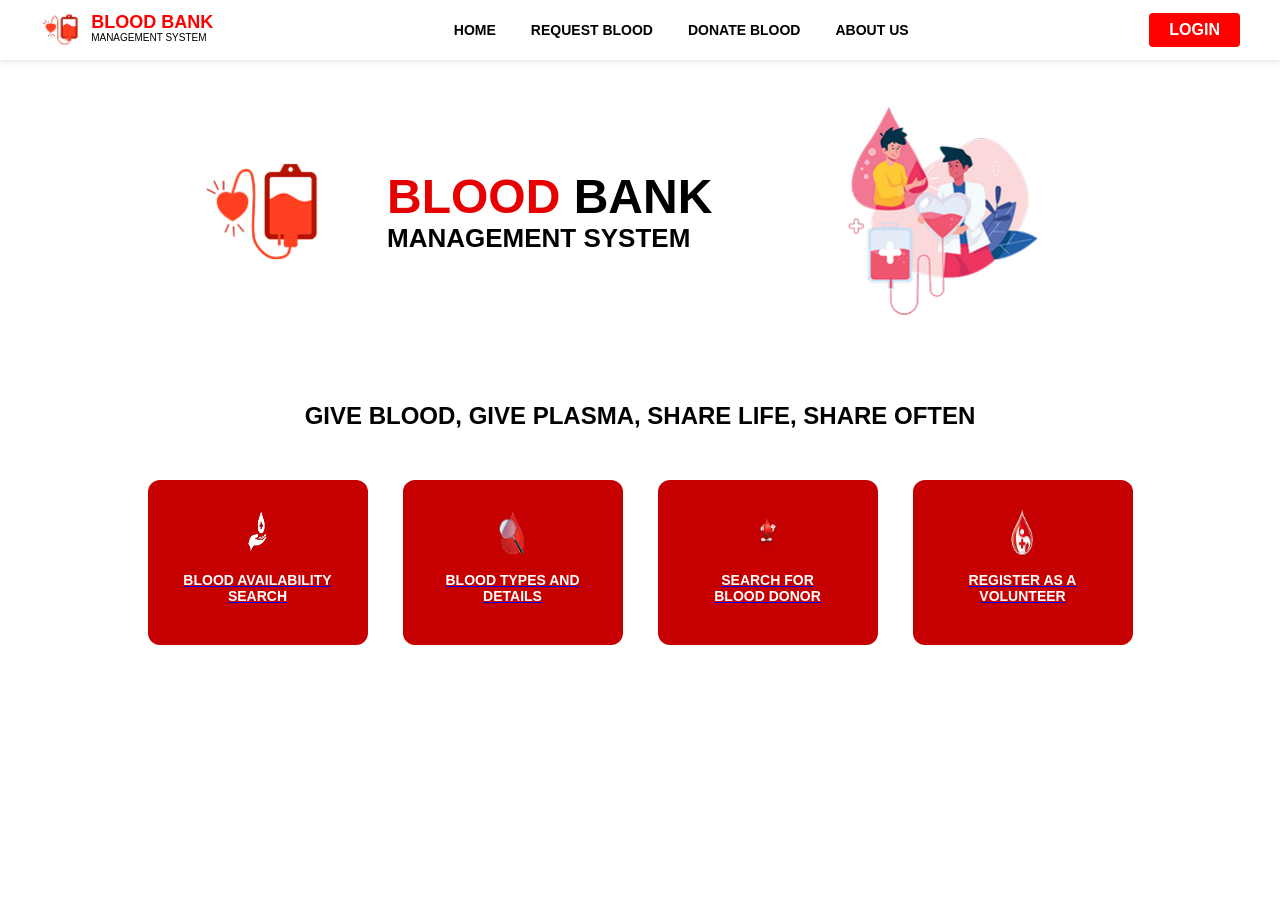
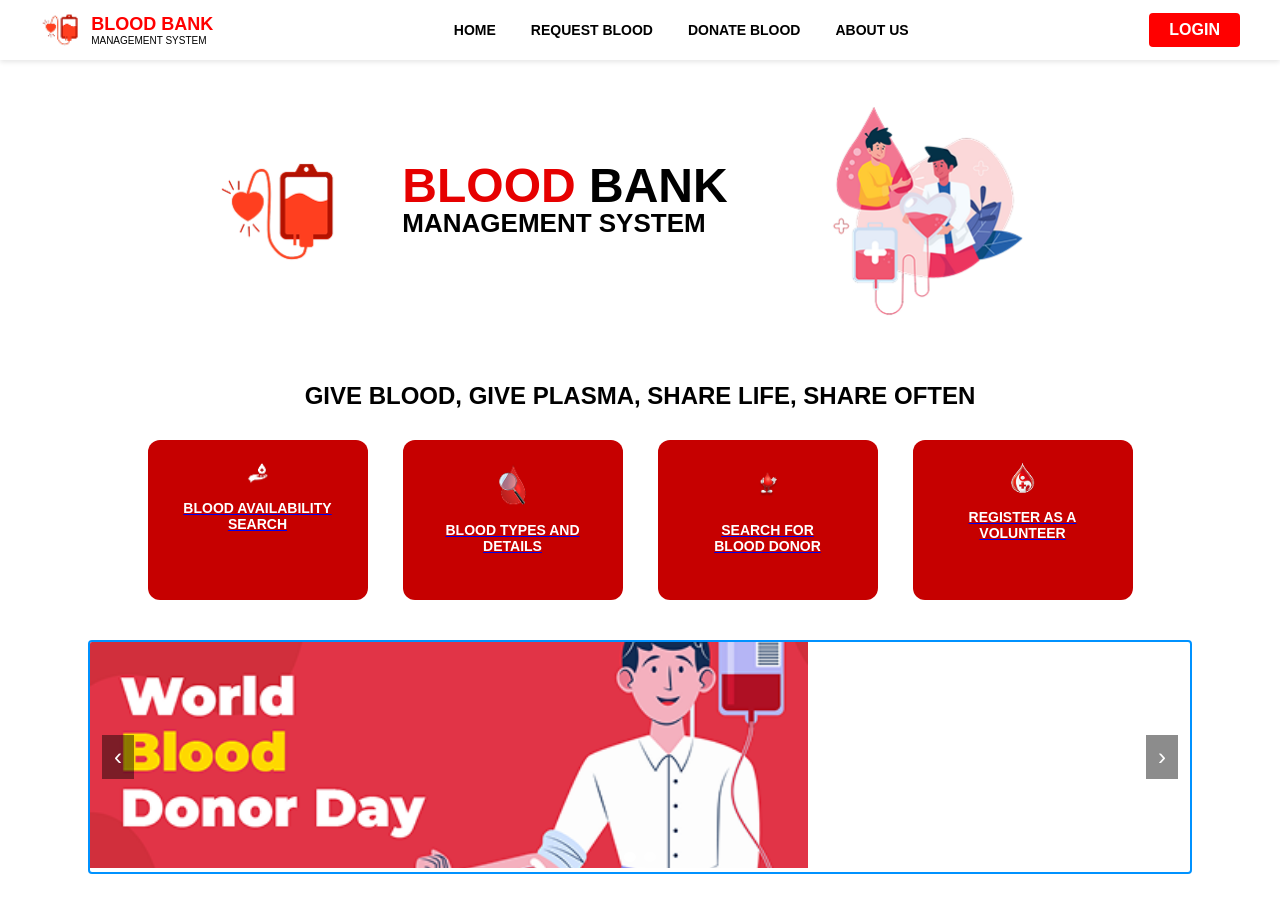
Before and after one commit to san413/bms-project, a Django app: page / in a window 1280 px wide. Before the commit the page ends 645 px from the top, so only its background shows below. Run offline with Django 5.2, Linux system fonts and the light colour scheme.

Commit message:
added cerusaul

```diff
--- a/home/templates/home/index.html
+++ b/home/templates/home/index.html
@@ -1,13 +1,19 @@
 {% load static %}
 <!DOCTYPE html>
-<html>
+<html lang="en">
 <head>
+    <meta charset="UTF-8">
+    <meta name="viewport" content="width=device-width, initial-scale=1.0">
+    <title>Blood Bank Management System</title>
+
     <style>
         body {
             margin: 0;
             font-family: Arial, sans-serif;
+            background: white;
         }
 
+        /* NAVBAR */
         .navbar {
             display: flex;
             align-items: center;
@@ -16,44 +22,28 @@
             background: white;
             box-shadow: 0px 2px 5px rgba(0,0,0,0.1);
         }
-
         .logo-area {
             display: flex;
             align-items: center;
             gap: 10px;
         }
-
-        .logo-area img {
-            height: 40px;
-        }
-
-        .logo-text {
-            line-height: 15px;
-        }
-
+        .logo-area img { height: 40px; }
         .logo-text .title {
             font-size: 18px;
             font-weight: 900;
             color: red;
         }
-
         .logo-text .sub {
             font-size: 10px;
             color: black;
         }
-
-        .menu {
-            display: flex;
-            gap: 35px;
-        }
-
+        .menu { display: flex; gap: 35px; }
         .menu a {
-            text-decoration: none;
             color: black;
             font-size: 14px;
             font-weight: bold;
+            text-decoration: none;
         }
-
         .login-btn {
             background: red;
             color: white;
@@ -63,15 +53,135 @@
             text-decoration: none;
         }
 
+        /* HEADER */
+        .header-container {
+            width: 100%;
+            display: flex;
+            align-items: center;
+            justify-content: center;
+            gap: 60px;
+            padding: 40px 0;
+        }
+        .logo-img {
+            width: 130px;
+            height: 125px;
+            object-fit: contain;
+        }
+        .center-text { display: flex; flex-direction: column; }
+        .bloodbank-text {
+            font-size: 48px;
+            font-weight: 700;
+            color: #E60000;
+            margin: 0;
+        }
+        .bloodbank-text span { color: black; }
+        .management-text {
+            font-size: 26px;
+            font-weight: 700;
+            margin-top: -5px;
+        }
+        .illustration-img {
+            width: 280px;
+            height: 222px;
+            object-fit: contain;
+        }
+
+        /* OPTIONS */
+        .option-container {
+            display: flex;
+            justify-content: center;
+            gap: 35px;
+            margin-top: 30px;
+            margin-bottom: 40px;
+        }
+        .option-box {
+            width: 220px;
+            height: 140px;
+            background: #c60000;
+            border-radius: 12px;
+            text-align: center;
+            color: white;
+            padding-top: 20px;
+            cursor: pointer;
+            transition: 0.2s;
+        }
+        .option-box:hover {
+            background: #ff0000;
+            transform: scale(1.05);
+        }
+        .option-box img {
+            width: 48px;
+            margin-bottom: 10px;
+        }
+        .option-title {
+            font-size: 14px;
+            font-weight: bold;
+        }
+
+        /* CAROUSEL */
+        .carousel-wrap {
+            max-width: 1100px;
+            margin: 25px auto;
+            position: relative;
+            overflow: hidden;
+            border: 2px solid #0092ff;
+            border-radius: 4px;
+        }
+        .carousel-slide {
+            display: none;
+            width: 100%;
+        }
+        .carousel-slide img {
+            width: 100%;
+            height: 300px;
+            object-fit: cover;
+        }
+        .carousel-btn {
+            position: absolute;
+            top: 50%;
+            transform: translateY(-50%);
+            background: rgba(0,0,0,0.45);
+            color: #fff;
+            border: none;
+            padding: 8px 12px;
+            font-size: 24px;
+            cursor: pointer;
+        }
+        .prev-btn { left: 12px; }
+        .next-btn { right: 12px; }
+        .carousel-dots {
+            position: absolute;
+            bottom: 10px;
+            left: 50%;
+            transform: translateX(-50%);
+            display:flex;
+            gap:8px;
+        }
+        .carousel-dots button {
+            width:10px;
+            height:10px;
+            border-radius:50%;
+            border:none;
+            background: rgba(255,255,255,0.6);
+        }
+        .carousel-dots button.active { background:#fff; }
+
+        .fade-in {
+            animation: fade 0.8s;
+        }
+        @keyframes fade {
+            from { opacity: 0; transform: translateY(6px); }
+            to { opacity: 1; transform: translateY(0); }
+        }
     </style>
 </head>
 
 <body>
 
+    <!-- NAVBAR -->
     <div class="navbar">
-
         <div class="logo-area">
-            <img src="{% static 'home/logo.png' %}" alt="logo">
+            <img src="{% static 'home/logo.png' %}">
             <div class="logo-text">
                 <div class="title">BLOOD BANK</div>
                 <div class="sub">MANAGEMENT SYSTEM</div>
@@ -88,177 +198,123 @@
         <a class="login-btn" href="#">LOGIN</a>
     </div>
 
-    <!DOCTYPE html>
-<html lang="en">
-<head>
-    <meta charset="UTF-8">
-    <meta name="viewport" content="width=device-width, initial-scale=1.0">
-    <title>Blood Bank Management System</title>
-
-    <style>
-        body {
-            margin: 0;
-            padding: 0;
-            font-family: Arial, sans-serif;
-            background: #ffffff;
-        }
-
-        /* MAIN CONTAINER */
-        .header-container {
-            width: 100%;
-            display: flex;
-            align-items: center;
-            justify-content: center;
-            gap: 60px;
-            padding: 40px 0;
-        }
-
-        /* LOGO */
-        .logo-img {
-            width: 130px;
-            height: 125px;
-            object-fit: contain;
-        }
-
-        /* CENTER TEXT AREA */
-        .center-text {
-            display: flex;
-            flex-direction: column;
-            justify-content: center;
-        }
-
-        /* BLOOD BANK */
-        .bloodbank-text {
-            width: 356px;
-            font-size: 48px;
-            font-weight: 700;
-            color: #E60000;
-            margin: 0;
-            line-height: 59px;   /* EXACT HEIGHT */
-        }
-
-        .bloodbank-text span {
-            color: black;
-        }
-
-        /* MANAGEMENT SYSTEM */
-        .management-text {
-            width: 345px;
-            font-size: 26px;
-            font-weight: 700;
-            color: black;
-            margin: -5px 0 0 0;
-            line-height: 35px;  /* EXACT HEIGHT */
-        }
-
-        /* ILLUSTRATION */
-        .illustration-img {
-            width: 280px;
-            height: 222px;
-            object-fit: contain;
-        }
-    </style>
-</head>
-
-<body>
-
+    <!-- HEADER -->
     <div class="header-container">
-
-        <!-- LOGO -->
-        <img src="{% static 'home/logo1.png' %}" class="logo-img" alt="Logo">
-
-        <!-- TEXT (CENTER) -->
+        <img src="{% static 'home/logo1.png' %}" class="logo-img">
         <div class="center-text">
             <h1 class="bloodbank-text">BLOOD <span>BANK</span></h1>
             <p class="management-text">MANAGEMENT SYSTEM</p>
         </div>
-
-        <!-- ILLUSTRATION -->
-        <img src="{% static 'home/illustration.png' %}" class="illustration-img" alt="Illustration">
-
+        <img src="{% static 'home/illustration.png' %}" class="illustration-img">
     </div>
 
-</body>
-</html>
-
-
-</body>
-</html>
-<!-- 4 BOX OPTIONS SECTION -->
-<style>
-.option-container {
-    display: flex;
-    justify-content: center;
-    gap: 35px;
-    margin-top: 50px;
-    margin-bottom: 50px;
-}
-
-.option-box {
-    width: 220px;
-    height: 140px;
-    background: #c60000;
-    border-radius: 12px;
-    text-align: center;
-    color: white;
-    padding-top: 25px;
-    cursor: pointer;
-    transition: 0.3s;
-}
-
-.option-box:hover {
-    background: #ff0000;
-    transform: scale(1.05);
-}
-
-.option-box img {
-    width: 45px;
-    margin-bottom: 10px;
-}
-
-.option-title {
-    font-size: 14px;
-    font-weight: bold;
-}
-</style>
-
-<div style="text-align:center; margin-top:40px;">
+    <!-- OPTIONS -->
+    <div style="text-align:center; margin-top:20px;">
         <h2>GIVE BLOOD, GIVE PLASMA, SHARE LIFE, SHARE OFTEN</h2>
     </div>
 
     <div class="option-container">
-
-    <!-- 1: BLOOD AVAILABILITY SEARCH -->
         <a href="/search-blood">
             <div class="option-box">
-            <img src="/static/home/box1.png" alt="Blood Availability" width="98" height="53">
+                <img src="{% static 'home/box1.png' %}">
                 <div class="option-title">BLOOD AVAILABILITY<br>SEARCH</div>
             </div>
         </a>
 
-    <!-- 2: BLOOD TYPES AND DETAILS -->
         <a href="/blood-types">
             <div class="option-box">
-            <img src="/static/home/box2.png" alt="Blood Types"width="98" height="53">
+                <img src="{% static 'home/box2.png' %}">
                 <div class="option-title">BLOOD TYPES AND<br>DETAILS</div>
             </div>
         </a>
 
-    <!-- 3: SEARCH FOR BLOOD DONOR -->
         <a href="/donor-search">
             <div class="option-box">
-            <img src="/static/home/box3.png" alt="Search Donor"width="98" height="53">
+                <img src="{% static 'home/box3.png' %}">
                 <div class="option-title">SEARCH FOR<br>BLOOD DONOR</div>
             </div>
         </a>
 
-    <!-- 4: REGISTER AS VOLUNTEER -->
         <a href="/register-volunteer">
             <div class="option-box">
-            <img src="/static/home/box4.png" alt="Volunteer"width="98" height="53">
+                <img src="{% static 'home/box4.png' %}">
                 <div class="option-title">REGISTER AS A<br>VOLUNTEER</div>
             </div>
         </a>
+    </div>
+
+    <!-- CAROUSEL -->
+    <div class="carousel-wrap">
+
+        <div class="carousel-slide">
+            <img src="{% static 'home/c1.png' %}" style="width:718px; height:226px;">
+        </div>
+
+        <div class="carousel-slide">
+            <img src="{% static 'home/c2.png' %}" style="width:459px; height:226px;">
+        </div>
+
+        <button class="carousel-btn prev-btn">‹</button>
+        <button class="carousel-btn next-btn">›</button>
+
+        <div class="carousel-dots"></div>
+    </div>
+
+    <!-- CAROUSEL SCRIPT -->
+    <script>
+    (function() {
+      const slides = Array.from(document.querySelectorAll('.carousel-slide'));
+      if (!slides.length) return;
+
+      let idx = 0;
+      let timer = null;
+      const autoplayDelay = 2500;
+
+      const dotsContainer = document.querySelector('.carousel-dots');
+      slides.forEach((s, i) => {
+        const btn = document.createElement('button');
+        btn.addEventListener('click', () => { showSlide(i); resetTimer(); });
+        dotsContainer.appendChild(btn);
+      });
+
+      const dots = Array.from(dotsContainer.querySelectorAll('button'));
+
+      function showSlide(i) {
+        slides.forEach(s => { s.style.display = 'none'; s.classList.remove('fade-in'); });
+        dots.forEach(d => d.classList.remove('active'));
+
+        idx = (i + slides.length) % slides.length;
+        const cur = slides[idx];
+        cur.style.display = 'block';
+        void cur.offsetWidth;
+        cur.classList.add('fade-in');
+
+        dots[idx].classList.add('active');
+      }
+
+      document.querySelector('.prev-btn')
+              .addEventListener('click', () => { showSlide(idx-1); resetTimer(); });
+
+      document.querySelector('.next-btn')
+              .addEventListener('click', () => { showSlide(idx+1); resetTimer(); });
+
+      function startTimer() {
+        timer = setInterval(() => { showSlide(idx+1); }, autoplayDelay);
+      }
+
+      function resetTimer() {
+        if (timer) clearInterval(timer);
+        startTimer();
+      }
+
+      const wrap = document.querySelector('.carousel-wrap');
+      wrap.addEventListener('mouseenter', () => { if (timer) clearInterval(timer); });
+      wrap.addEventListener('mouseleave', () => { resetTimer(); });
+
+      showSlide(0);
+      startTimer();
+    })();
+    </script>
 
 </body>
 </html>
```
Also changed, not shown: home/static/home/c1.png (added), home/static/home/c2.png (added). Lines whose indentation alone changed are shown as unchanged.
